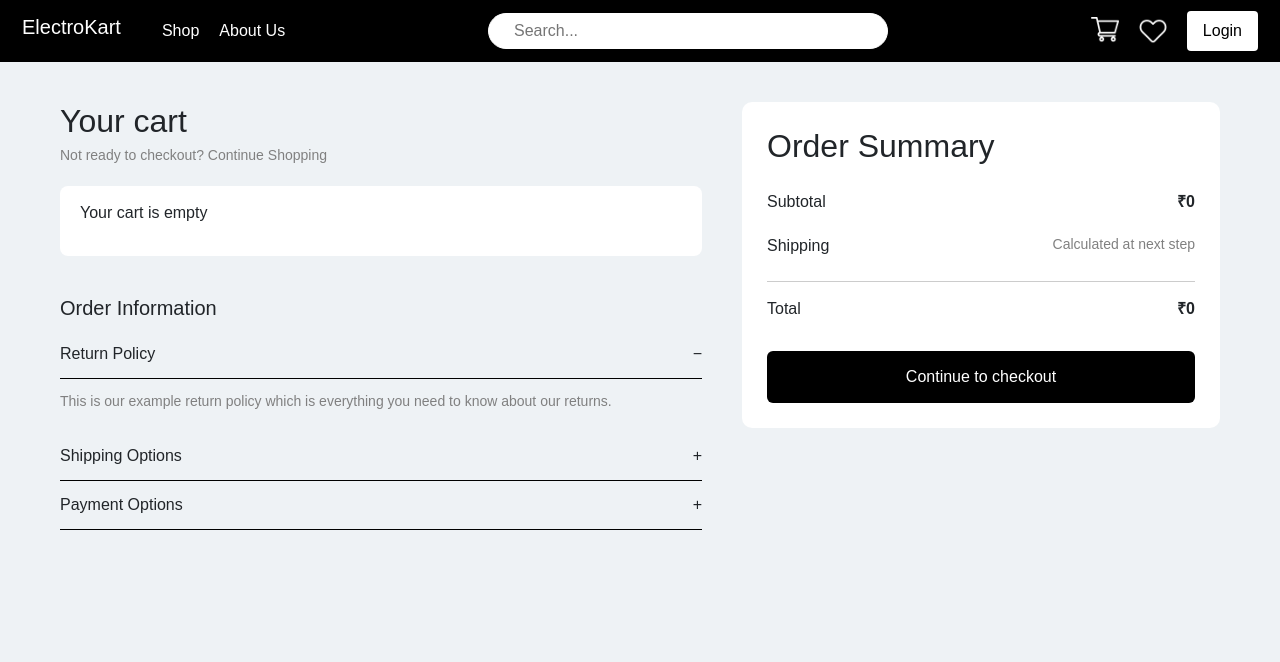
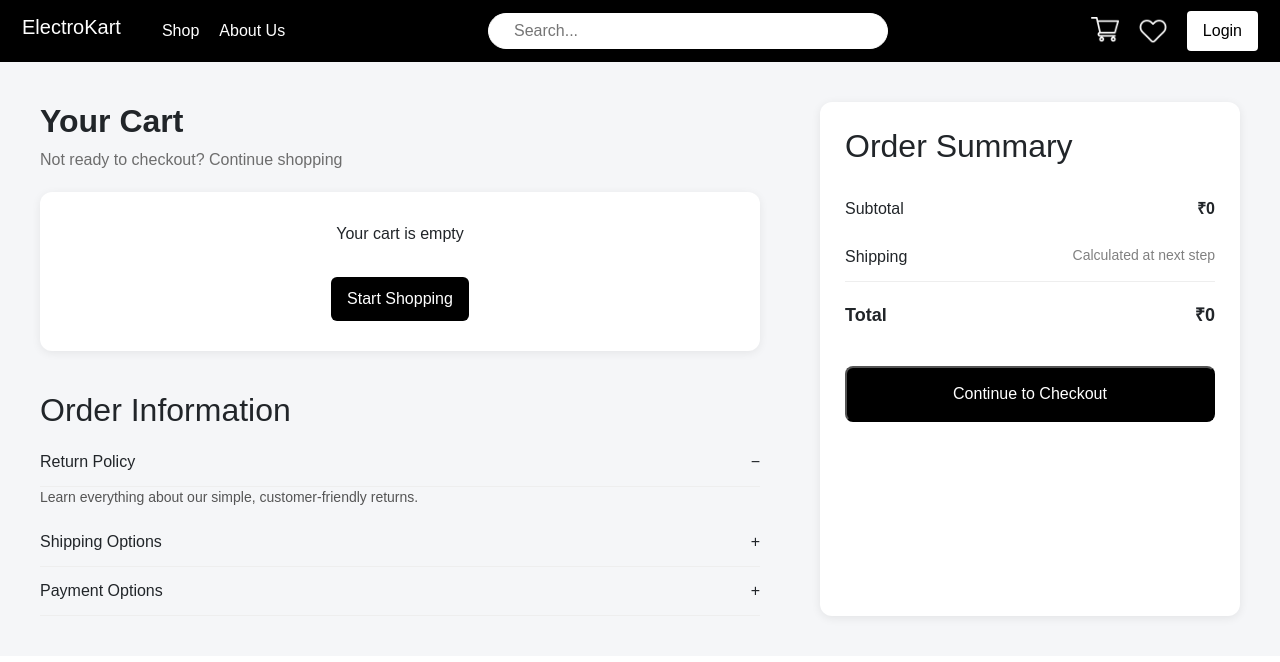
Before and after one commit to siddheshdatkhile25/Online-Electronic-Shopping-Portal-, a React (Vite) app in the folder Frontend/: page /cart in a window 1280 px wide. Shown: the top 662 px of the page. Built offline with nearby package versions, Linux system fonts and the light colour scheme; a web font is replaced by a local one.

Commit message:
Adding remove functionality

```diff
--- a/Frontend/src/Pages/user/Cart/Cart.css
+++ b/Frontend/src/Pages/user/Cart/Cart.css
@@ -1,149 +1,142 @@
-.cart-wrapper {
+.cart-container {
   display: flex;
   justify-content: space-between;
-  padding: 40px 60px;
-  background: #eef2f5;
-  min-height: 100vh;
-  gap: 40px;
+  padding: 40px;
+  background: #f5f6f8;
 }
 
-/* LEFT SIDE */
+/* LEFT */
 .cart-left {
-  flex: 1.2;
+  width: 60%;
 }
 
-.cart-left h1 {
+.cart-title {
   font-size: 32px;
-  margin-bottom: 5px;
+  font-weight: 600;
 }
 
-.small-gray {
+.gray {
+  color: #6d6d6d;
+  margin-bottom: 20px;
+}
+
+.cart-list {
+  display: flex;
+  flex-direction: column;
+  gap: 20px;
+}
+
+/* EMPTY CART */
+.empty-box {
+  background: white;
+  padding: 30px;
+  text-align: center;
+  border-radius: 12px;
+  box-shadow: 0 2px 10px rgba(0,0,0,0.07);
+}
+
+.shop-btn {
+  margin-top: 15px;
+  padding: 10px 16px;
+  background: black;
+  color: white;
+  border: none;
+  border-radius: 6px;
+  cursor: pointer;
+}
+
+/* CART CARD */
+.cart-card {
+  background: white;
+  display: flex;
+  align-items: center;
+  gap: 18px;
+  padding: 20px;
+  border-radius: 12px;
+  box-shadow: 0 2px 10px rgba(0,0,0,0.07);
+}
+
+.cart-img {
+  width: 90px;
+  height: 100px;
+  object-fit: cover;
+  border-radius: 10px;
+}
+
+.cart-details h3 {
+  margin: 0;
+}
+
+.gray-small {
   color: gray;
   font-size: 14px;
 }
 
-.cart-items-box {
-  background: #fff;
-  border-radius: 8px;
-  padding: 15px 20px;
-  margin-top: 20px;
-}
-
-.cart-item {
-  display: flex;
-  align-items: center;
-  border-bottom: 1px solid #ddd;
-  padding: 15px 0;
-}
-
-.cart-item:last-child {
-  border-bottom: none;
-}
-
-.cart-item img {
-  width: 90px;
-  height: 90px;
-  border-radius: 10px;
-  object-fit: cover;
-}
-
-.item-info {
-  flex: 1;
-  margin-left: 15px;
-}
-
-.item-name {
-  font-size: 17px;
-  margin-bottom: 5px;
-}
-
-.item-price {
+.price {
   font-weight: bold;
   margin-top: 5px;
 }
 
-.remove-item {
+.remove-btn {
+  margin-left: auto;
+  color: #d00;
   background: none;
   border: none;
-  color: gray;
   cursor: pointer;
   font-size: 14px;
-}
-
-.remove-item:hover {
-  text-decoration: underline;
 }
 
 /* ORDER INFO */
 .info-section {
   margin-top: 40px;
-  background: none;
-}
-
-.info-section h2 {
-  font-size: 20px;
-  margin-bottom: 10px;
 }
 
 .info-row {
   display: flex;
   justify-content: space-between;
   padding: 12px 0;
-  border-bottom: 1px solid black;
-  cursor: pointer;
+  border-bottom: 1px solid #eee;
 }
 
 .info-desc {
   font-size: 14px;
-  color: gray;
-  margin: 12px 0 20px;
+  color: #555;
+  margin-bottom: 10px;
 }
 
-/* RIGHT SIDE */
+/* RIGHT */
 .cart-right {
-  flex: 0.8;
-  background: #fff;
+  width: 35%;
+  background: white;
   padding: 25px;
-  border-radius: 10px;
-  height: fit-content;
+  border-radius: 12px;
+  box-shadow: 0 2px 10px rgba(0,0,0,0.08);
 }
 
-.cart-right h2 {
-  margin-bottom: 15px;
-}
-
-.coupon-input {
-  width: 100%;
-  padding: 12px;
-  border: 1px solid #999;
-  border-radius: 6px;
-  margin-bottom: 20px;
-  font-size: 15px;
+.summary-box {
+  margin-top: 20px;
 }
 
 .summary-line {
   display: flex;
   justify-content: space-between;
-  padding: 10px 0;
+  padding: 12px 0;
 }
 
-.total-line {
-  border-top: 1px solid #ccc;
-  padding-top: 15px;
+.summary-line.total {
+  font-size: 18px;
+  font-weight: bold;
+  border-top: 1px solid #eee;
+  padding-top: 20px;
 }
 
 .checkout-btn {
   width: 100%;
+  margin-top: 25px;
   padding: 14px;
-  background: #000;
+  background: black;
   color: white;
   font-size: 16px;
-  border: none;
-  border-radius: 6px;
-  margin-top: 20px;
+  border-radius: 8px;
   cursor: pointer;
 }
-
-.checkout-btn:hover {
-  opacity: 0.9;
-}
--- a/Frontend/src/Pages/user/Cart/Cart.jsx
+++ b/Frontend/src/Pages/user/Cart/Cart.jsx
@@ -1,73 +1,99 @@
 import "./cart.css";
 import productsData from "../../../data/ProductData.json";
 import { useEffect, useState } from "react";
+import { useNavigate } from "react-router-dom";
 
 export default function Cart() {
   const [cartProducts, setCartProducts] = useState([]);
+  const navigate = useNavigate();
 
   useEffect(() => {
-    // Get stored items (category + id)
     const storedCart = JSON.parse(localStorage.getItem("cart") || "[]");
 
-    // Normalize categories from JSON
     const categoryMap = {};
     Object.keys(productsData).forEach((key) => {
       const normalized = key.toLowerCase().replace(/s$/, "");
       categoryMap[normalized] = productsData[key];
     });
 
-    // Convert stored cart IDs → full product objects
     const fullProducts = storedCart
       .map((item) => {
-        const normalizedCat = item.category.toLowerCase().replace(/s$/, "");
-        const productList = categoryMap[normalizedCat];
-
-        if (!productList) return null;
-
-        return productList.find((p) => p.id === item.id) || null;
+        const cat = item.category.toLowerCase().replace(/s$/, "");
+        const productList = categoryMap[cat];
+        return productList ? productList.find((p) => p.id === item.id) : null;
       })
-      .filter(Boolean); // remove null values
+      .filter(Boolean);
 
     setCartProducts(fullProducts);
   }, []);
 
-  // Subtotal
+  const removeItem = (id, category) => {
+    const storedCart = JSON.parse(localStorage.getItem("cart") || "[]");
+
+    const updated = storedCart.filter(
+      (item) =>
+        !(
+          item.id === id &&
+          item.category.toLowerCase().replace(/s$/, "") ===
+            category.toLowerCase().replace(/s$/, "")
+        )
+    );
+
+    localStorage.setItem("cart", JSON.stringify(updated));
+
+    setCartProducts((prev) =>
+      prev.filter(
+        (item) =>
+          !(
+            item.id === id &&
+            item.category.toLowerCase().replace(/s$/, "") ===
+              category.toLowerCase().replace(/s$/, "")
+          )
+      )
+    );
+  };
+
   const subtotal = cartProducts.reduce((sum, item) => sum + item.price, 0);
 
   return (
-    <div className="cart-wrapper">
+    <div className="cart-container">
 
       {/* LEFT SIDE */}
       <div className="cart-left">
-        <h1>Your cart</h1>
-        <p className="small-gray">Not ready to checkout? Continue Shopping</p>
+        <h1 className="cart-title">Your Cart</h1>
+        <p className="gray">Not ready to checkout? Continue shopping</p>
 
-        <div className="cart-items-box">
+        <div className="cart-list">
           {cartProducts.length === 0 ? (
+            <div className="empty-box">
               <p>Your cart is empty</p>
+              <button className="shop-btn">Start Shopping</button>
+            </div>
           ) : (
             cartProducts.map((item) => (
-              <div className="cart-item" key={item.id}>
-                <img
-                  src={item.images[0]}
-                  alt={item.name}
-                />
+              <div key={item.id} className="cart-card">
 
-                <div className="item-info">
-                  <h3 className="item-name">{item.name}</h3>
-                  <p className="item-size">Category: {item.category}</p>
-                  <p className="item-price">₹{item.price.toLocaleString()}</p>
+                <img src={item.images[0]} alt={item.name} className="cart-img" />
+
+                <div className="cart-details">
+                  <h3>{item.name}</h3>
+                  <p className="gray-small">Category: {item.category}</p>
+                  <p className="price">₹{item.price.toLocaleString()}</p>
                 </div>
 
-                <button className="remove-item">
+                <button
+                  className="remove-btn"
+                  onClick={() => removeItem(item.id, item.category)}
+                >
                   Remove
                 </button>
+
               </div>
             ))
           )}
         </div>
 
-        {/* INFO */}
+        {/* ORDER INFO */}
         <div className="info-section">
           <h2>Order Information</h2>
 
@@ -76,13 +102,14 @@ export default function Cart() {
             <span>−</span>
           </div>
           <p className="info-desc">
-            This is our example return policy which is everything you need to know about our returns.
+            Learn everything about our simple, customer-friendly returns.
           </p>
 
           <div className="info-row">
             <span>Shipping Options</span>
             <span>+</span>
           </div>
+
           <div className="info-row">
             <span>Payment Options</span>
             <span>+</span>
@@ -94,6 +121,8 @@ export default function Cart() {
       <div className="cart-right">
         <h2>Order Summary</h2>
 
+        <div className="summary-box">
+
           <div className="summary-line">
             <span>Subtotal</span>
             <strong>₹{subtotal.toLocaleString()}</strong>
@@ -101,16 +130,20 @@ export default function Cart() {
 
           <div className="summary-line">
             <span>Shipping</span>
-          <p className="small-gray">Calculated at next step</p>
+            <span className="gray-small">Calculated at next step</span>
           </div>
 
-        <div className="summary-line total-line">
+          <div className="summary-line total">
             <span>Total</span>
             <strong>₹{subtotal.toLocaleString()}</strong>
           </div>
+        </div>
 
-        <button className="checkout-btn">
-          Continue to checkout
+        <button
+          className="checkout-btn"
+          onClick={() => navigate("/checkout")}
+        >
+          Continue to Checkout
         </button>
       </div>
     </div>
```
Lines whose indentation alone changed are shown as unchanged.
